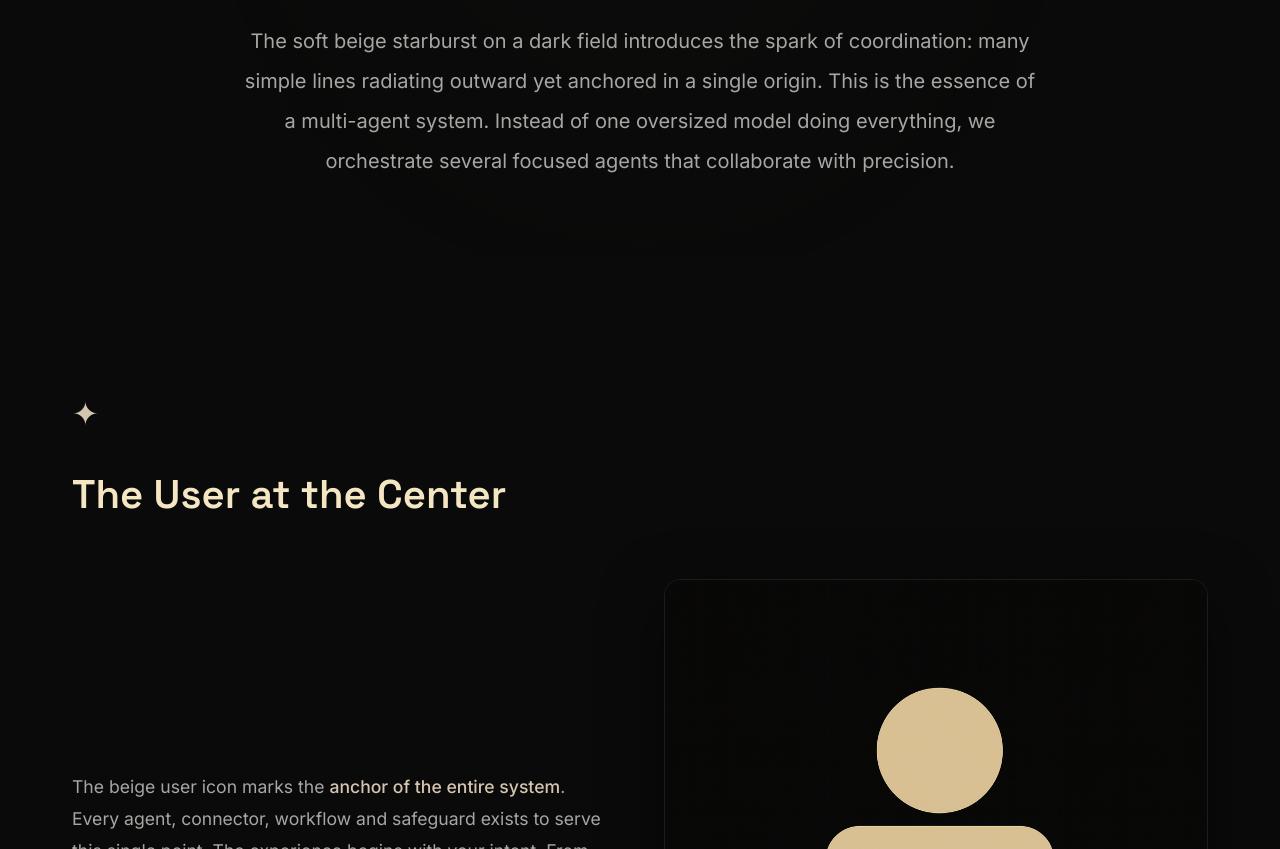
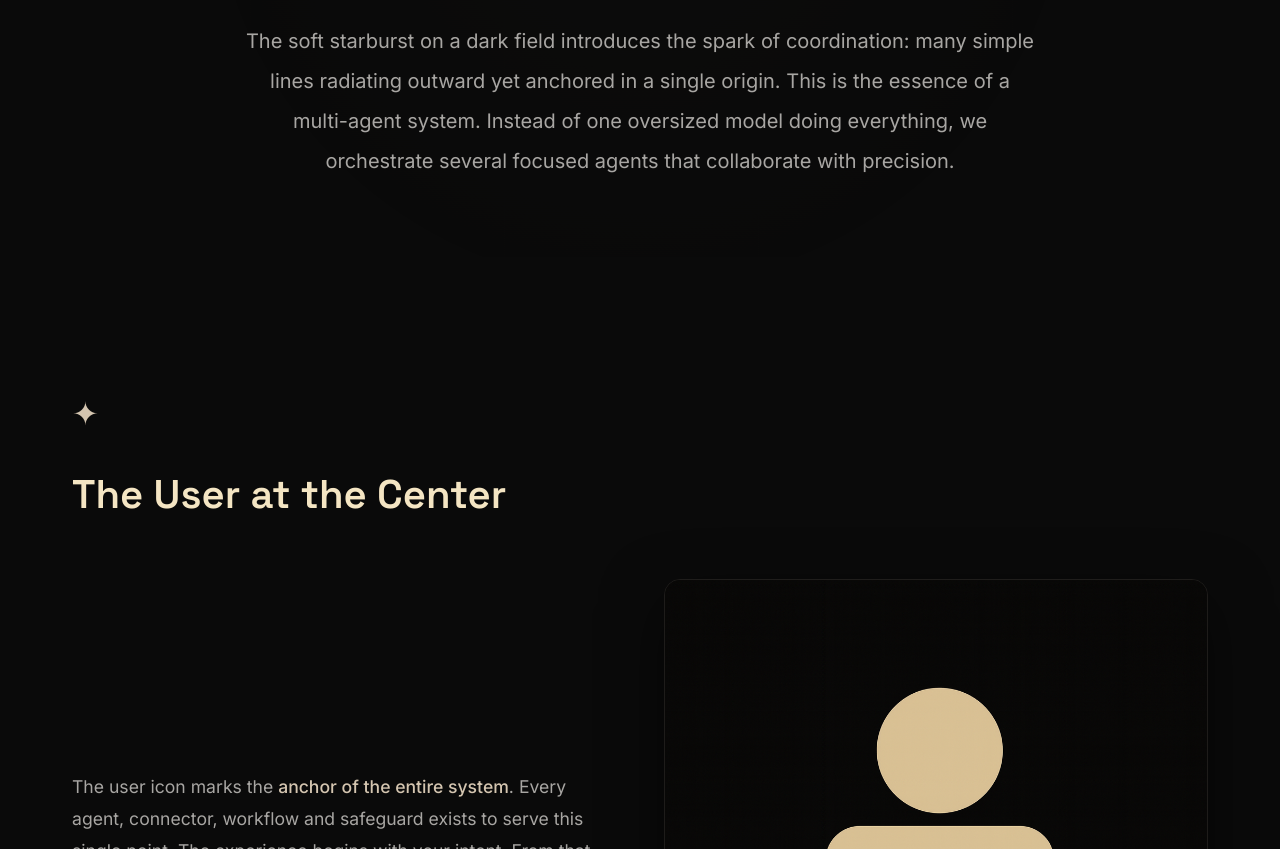
Before and after one commit to Nexus-hubs/multi-agent, a plain HTML site: page index.html in a window 1280 px wide. Shown: the part 543-1392 px from the top of the page. Drawn offline with Linux system fonts and the light colour scheme.

Commit message:
Remove 'beige' from descriptions in index.html

```diff
--- a/index.html
+++ b/index.html
@@ -257,7 +257,7 @@
         <img src="STAR beige.png" alt="Starburst representing multi-agent coordination" class="hero-image">
         <h1>⟡ Multi-Agent Systems</h1>
         <p class="hero-text">
-            The soft beige starburst on a dark field introduces the spark of coordination: many simple lines radiating outward yet anchored in a single origin. This is the essence of a multi-agent system. Instead of one oversized model doing everything, we orchestrate several focused agents that collaborate with precision.
+            The soft starburst on a dark field introduces the spark of coordination: many simple lines radiating outward yet anchored in a single origin. This is the essence of a multi-agent system. Instead of one oversized model doing everything, we orchestrate several focused agents that collaborate with precision.
         </p>
         <div class="scroll-indicator">↓</div>
     </div>
@@ -268,7 +268,7 @@
         <div class="content-grid">
             <div class="content-text">
                 <p>
-                    The beige user icon marks the <span class="emphasis">anchor of the entire system</span>. Every agent, connector, workflow and safeguard exists to serve this single point. The experience begins with your intent. From that intent, the agents negotiate how to achieve your goal, always maintaining clarity, control and transparency.
+                    The user icon marks the <span class="emphasis">anchor of the entire system</span>. Every agent, connector, workflow and safeguard exists to serve this single point. The experience begins with your intent. From that intent, the agents negotiate how to achieve your goal, always maintaining clarity, control and transparency.
                 </p>
             </div>
             <img src="USER.png" alt="User at the center" class="content-image">
```
